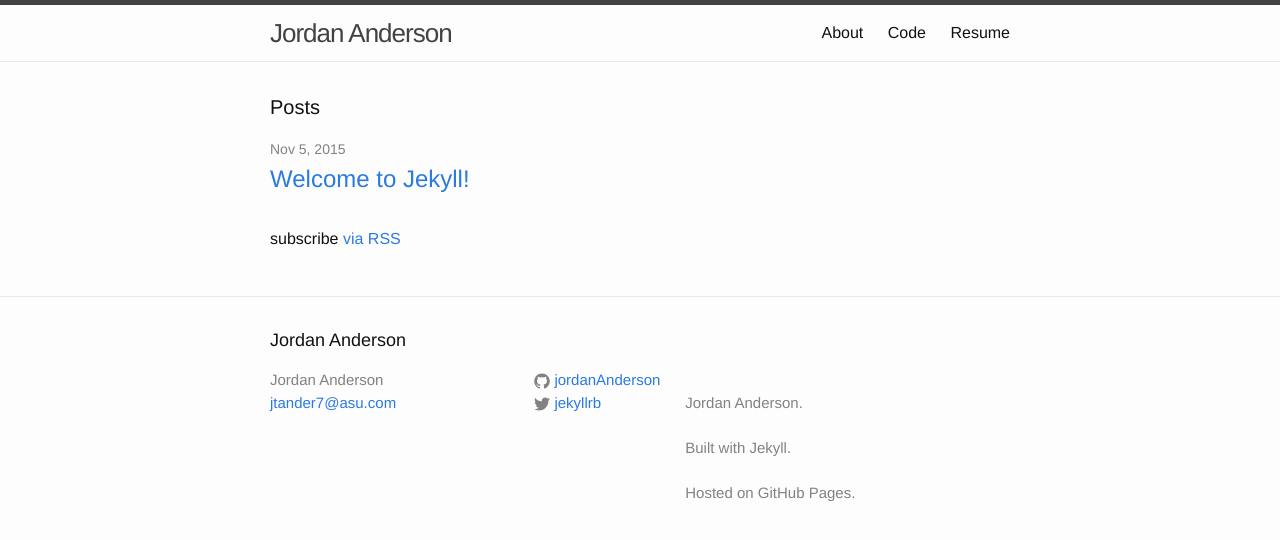
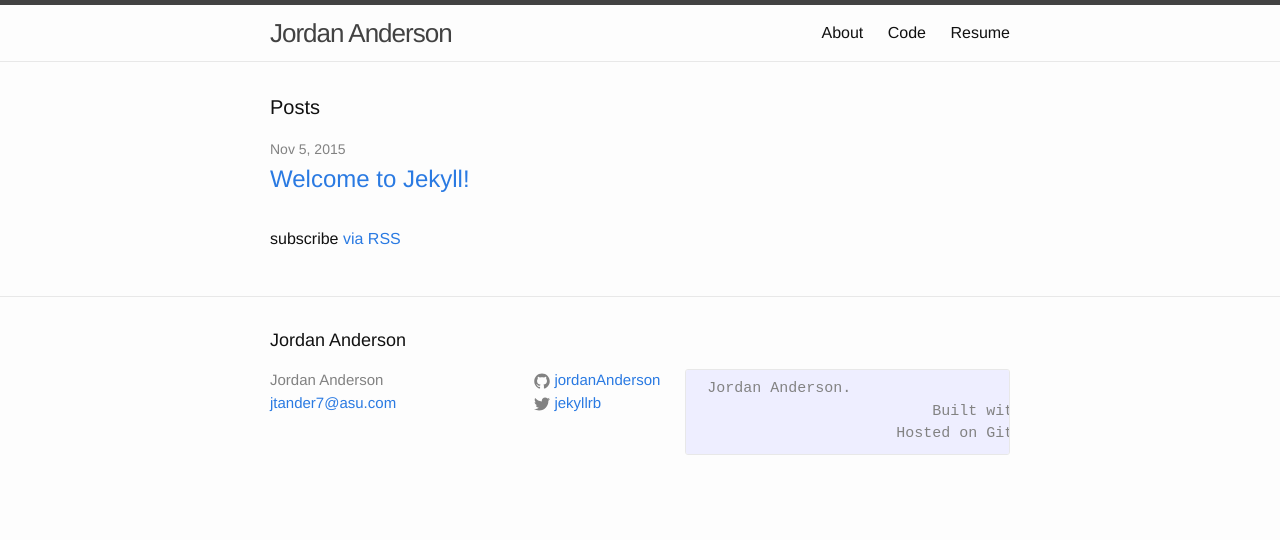
Before and after one commit to jordanAnderson/jordanAnderson.github.io, a Jekyll site: the page built from index.html, in a window 1280 px wide. Shown: the top 540 px of the page. Built offline with Jekyll 4.4.1, drawn with Linux system fonts in a browser that asks for light colours.

```diff
--- a/_includes/footer.html
+++ b/_includes/footer.html
@@ -29,9 +29,9 @@
       </div>
 
       <div class="footer-col footer-col-3">
-        <br> Jordan Anderson.<!--{{ site.description }}-->  </br>
-		<br>	Built with Jekyll.  </br>
-		<br>	Hosted on GitHub Pages.</br>
+        <pre> Jordan Anderson.
+			  Built with Jekyll.
+		      Hosted on GitHub Pages.</pre><!--{{ site.description }}-->
       </div>
     </div>
 
```
